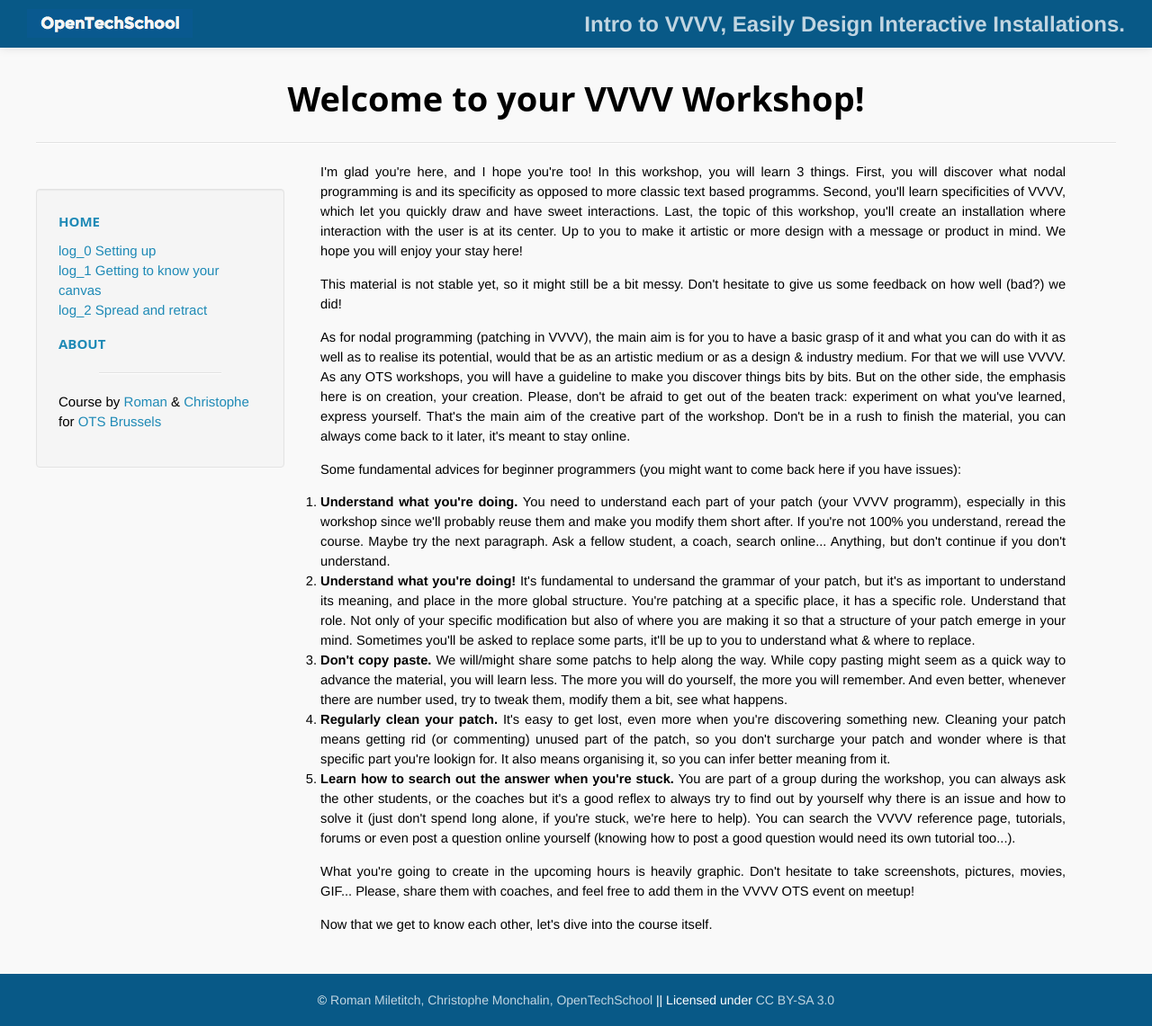
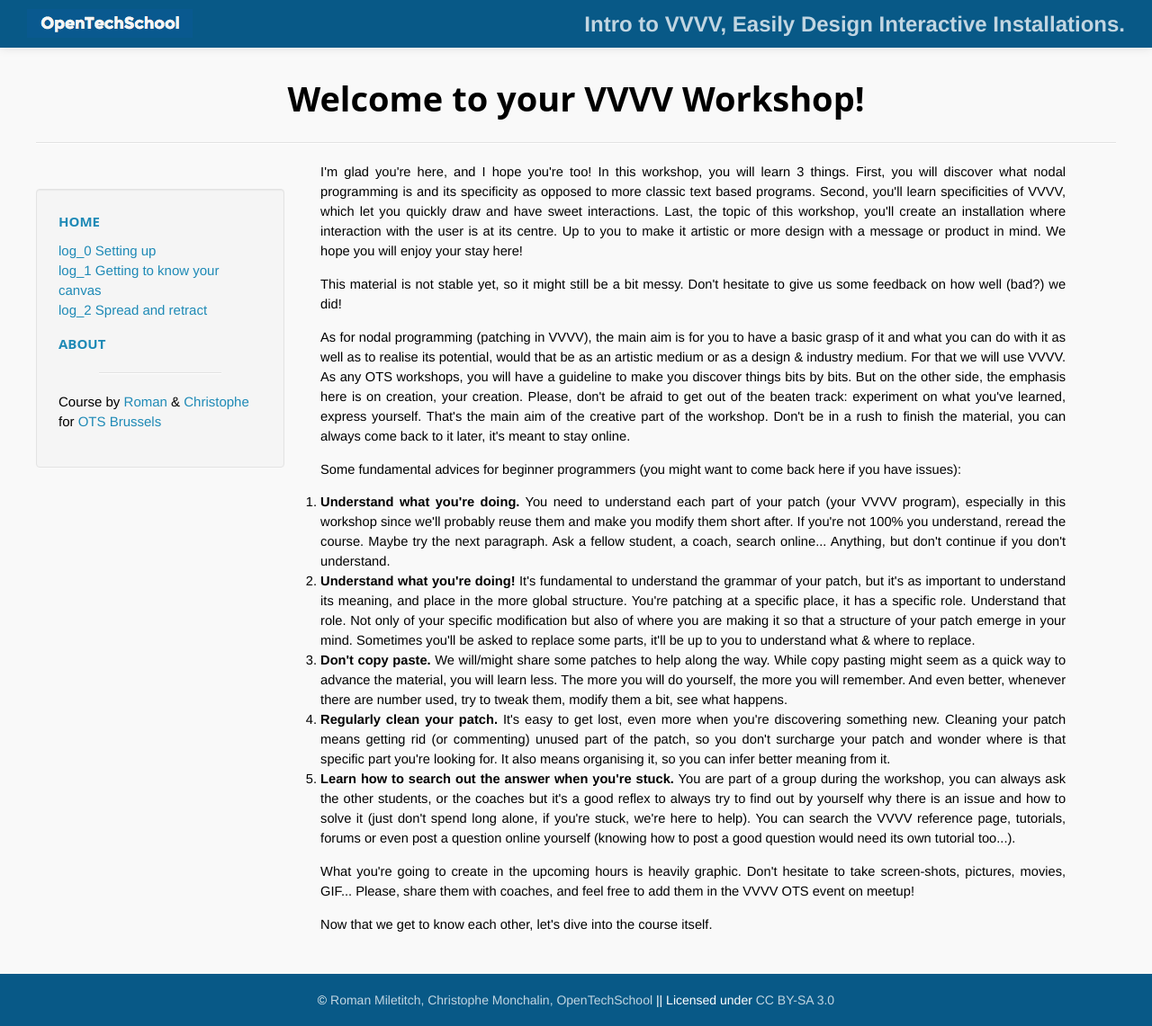
Before and after one commit to OpenTechSchool-Brussels/interactive-installations-with-VVVV, a Jekyll site: the page built from index.html, in a window 1280 px wide. Shown: the whole page at 90% size. Built offline with Jekyll 4.4.1, drawn with Linux system fonts in a browser that asks for light colours; Markdown is read by kramdown in place of the engine named in the settings.

Commit message:
Spelling

```diff
--- a/index.html
+++ b/index.html
@@ -3,7 +3,7 @@
 title:  "Welcome to your VVVV Workshop!"
 ---
 
-<p>I'm glad you're here, and I hope you're too! In this workshop, you will learn 3 things. First, you will discover what nodal programming is and its specificity as opposed to more classic text based programms. Second, you'll learn specificities of VVVV, which let you quickly draw and have sweet interactions. Last, the topic of this workshop, you'll create an installation where interaction with the user is at its center. Up to you to make it artistic or more design with a message or product in mind. We hope you will enjoy your stay here!</p>
+<p>I'm glad you're here, and I hope you're too! In this workshop, you will learn 3 things. First, you will discover what nodal programming is and its specificity as opposed to more classic text based programs. Second, you'll learn specificities of VVVV, which let you quickly draw and have sweet interactions. Last, the topic of this workshop, you'll create an installation where interaction with the user is at its centre. Up to you to make it artistic or more design with a message or product in mind. We hope you will enjoy your stay here!</p>
 
 <p>This material is not stable yet, so it might still be a bit messy. Don't hesitate to give us some feedback on how well (bad?) we did!</p>
 
@@ -11,14 +11,14 @@
 
 <p>Some fundamental advices for beginner programmers (you might want to come back here if you have issues):
 <ol>
-<li><b>Understand what you're doing.</b> You need to understand each part of your patch (your VVVV programm), especially in this workshop since we'll probably reuse them and make you modify them short after. If you're not 100% you understand, reread the course. Maybe try the next paragraph. Ask a fellow student, a coach, search online... Anything, but don't continue if you don't understand.</li>
-<li><b>Understand what you're doing!</b> It's fundamental to undersand the grammar of your patch, but it's as important to understand its meaning, and place in the more global structure. You're patching at a specific place, it has a specific role. Understand that role. Not only of your specific modification but also of where you are making it so that a structure of your patch emerge in your mind. Sometimes you'll be asked to replace some parts, it'll be up to you to understand what & where to replace.</li>
-<li><b>Don't copy paste.</b> We will/might share some patchs to help along the way. While copy pasting might seem as a quick way to advance the material, you will learn less. The more you will do yourself, the more you will remember. And even better, whenever there are number used, try to tweak them, modify them a bit, see what happens.</li>
-<li><b>Regularly clean your patch.</b> It's easy to get lost, even more when you're discovering something new. Cleaning your patch means getting rid (or commenting) unused part of the patch, so you don't surcharge your patch and wonder where is that specific part you're lookign for. It also means organising it, so you can infer better meaning from it.</li>
+<li><b>Understand what you're doing.</b> You need to understand each part of your patch (your VVVV program), especially in this workshop since we'll probably reuse them and make you modify them short after. If you're not 100% you understand, reread the course. Maybe try the next paragraph. Ask a fellow student, a coach, search online... Anything, but don't continue if you don't understand.</li>
+<li><b>Understand what you're doing!</b> It's fundamental to understand the grammar of your patch, but it's as important to understand its meaning, and place in the more global structure. You're patching at a specific place, it has a specific role. Understand that role. Not only of your specific modification but also of where you are making it so that a structure of your patch emerge in your mind. Sometimes you'll be asked to replace some parts, it'll be up to you to understand what & where to replace.</li>
+<li><b>Don't copy paste.</b> We will/might share some patches to help along the way. While copy pasting might seem as a quick way to advance the material, you will learn less. The more you will do yourself, the more you will remember. And even better, whenever there are number used, try to tweak them, modify them a bit, see what happens.</li>
+<li><b>Regularly clean your patch.</b> It's easy to get lost, even more when you're discovering something new. Cleaning your patch means getting rid (or commenting) unused part of the patch, so you don't surcharge your patch and wonder where is that specific part you're looking for. It also means organising it, so you can infer better meaning from it.</li>
 <li><b>Learn how to search out the answer when you're stuck.</b> You are part of a group during the workshop, you can always ask the other students, or the coaches but it's a good reflex to always try to find out by yourself why there is an issue and how to solve it (just don't spend long alone, if you're stuck, we're here to help). You can search the VVVV reference page, tutorials, forums or even post a question online yourself (knowing how to post a good question would need its own tutorial too...).</li>
 </ol>
 </p>
 
-<p>What you're going to create in the upcoming hours is heavily graphic. Don't hesitate to take screenshots, pictures, movies, GIF... Please, share them with coaches, and feel free to add them in the VVVV OTS event on meetup!</p>
+<p>What you're going to create in the upcoming hours is heavily graphic. Don't hesitate to take screen-shots, pictures, movies, GIF... Please, share them with coaches, and feel free to add them in the VVVV OTS event on meetup!</p>
 
 <p>Now that we get to know each other, let's dive into the course itself.</p>
```
